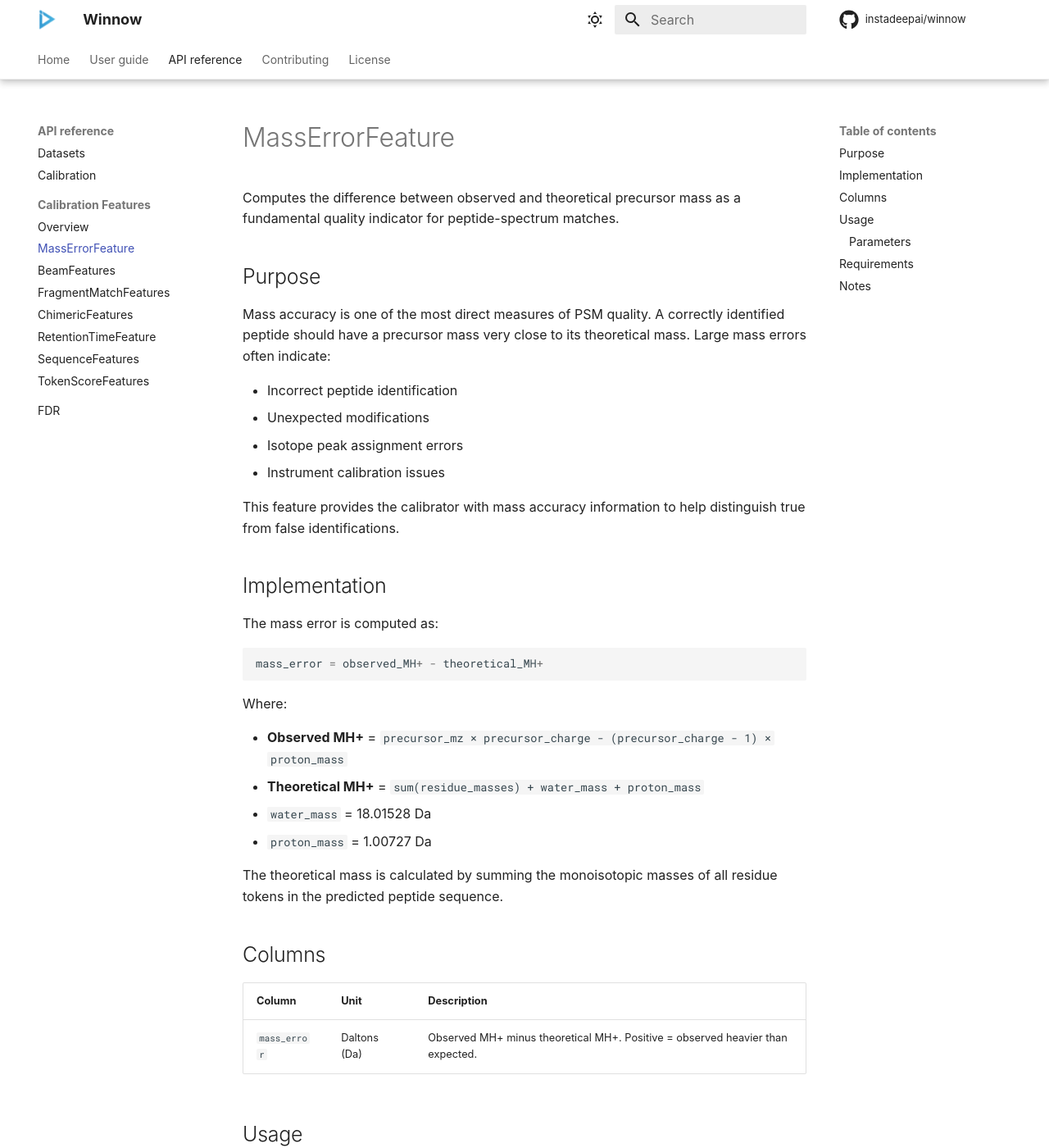
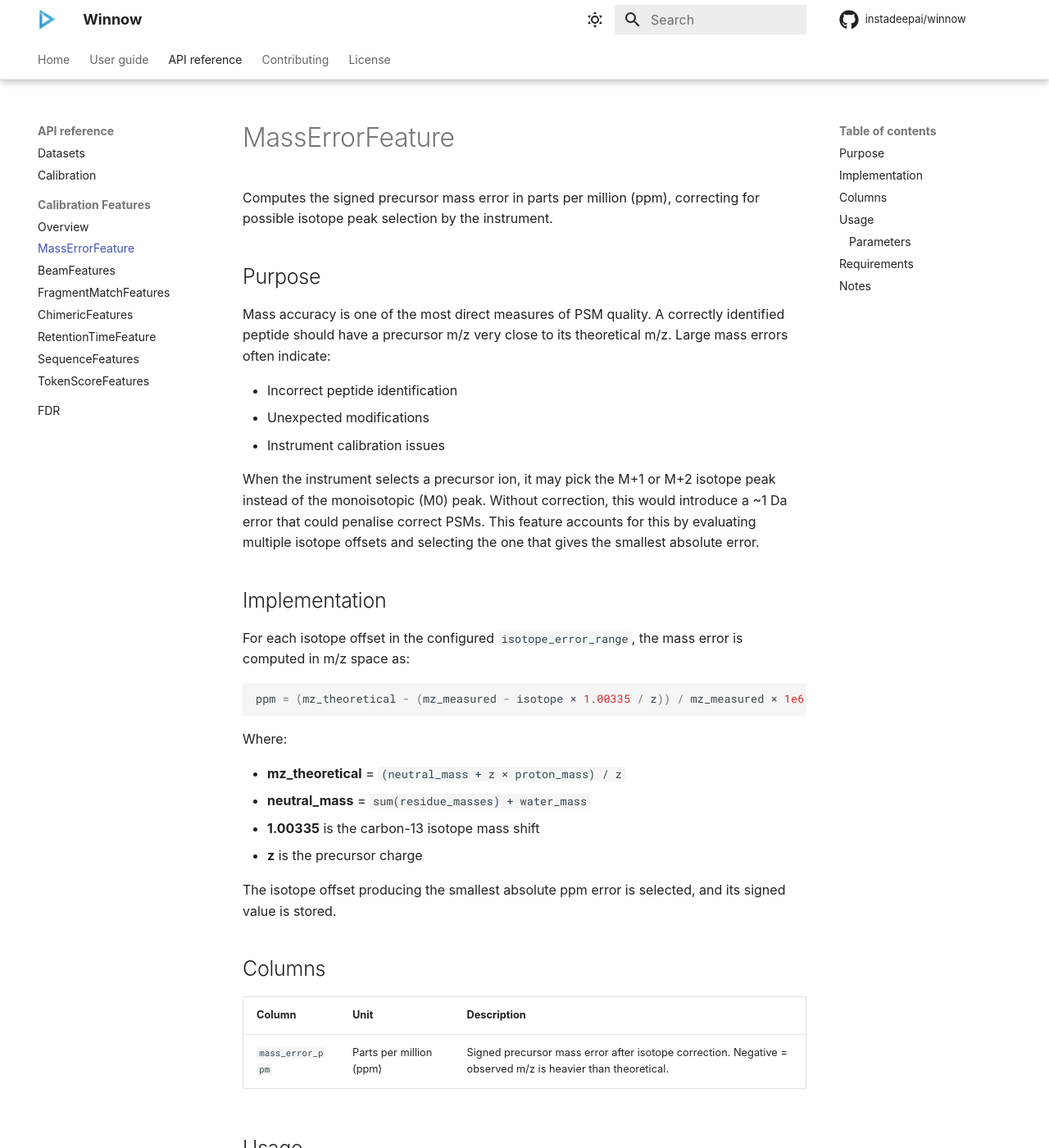
Before and after one commit to instadeepai/winnow, an MkDocs documentation site: the page built from docs/api/features/mass_error.md, in a window 1280 px wide and 1400 px high. Shown: the whole window at 82% size. Built offline with MkDocs 1.6.1 and Material for MkDocs 9.7.7, drawn with Linux system fonts in a browser that asks for light colours; some web fonts are replaced; comment, search, counter and statistics services are not loaded; some of the changed text lies outside the part shown.

Commit message:
Merge branch 'feat-isotope-corrected-mass-error-feature' into revisions

````diff
--- a/docs/api/features/mass_error.md
+++ b/docs/api/features/mass_error.md
@@ -1,40 +1,39 @@
 # MassErrorFeature
 
-Computes the difference between observed and theoretical precursor mass as a fundamental quality indicator for peptide-spectrum matches.
+Computes the signed precursor mass error in parts per million (ppm), correcting for possible isotope peak selection by the instrument.
 
 ## Purpose
 
-Mass accuracy is one of the most direct measures of PSM quality. A correctly identified peptide should have a precursor mass very close to its theoretical mass. Large mass errors often indicate:
+Mass accuracy is one of the most direct measures of PSM quality. A correctly identified peptide should have a precursor m/z very close to its theoretical m/z. Large mass errors often indicate:
 
 - Incorrect peptide identification
 - Unexpected modifications
-- Isotope peak assignment errors
 - Instrument calibration issues
 
-This feature provides the calibrator with mass accuracy information to help distinguish true from false identifications.
+When the instrument selects a precursor ion, it may pick the M+1 or M+2 isotope peak instead of the monoisotopic (M0) peak. Without correction, this would introduce a ~1 Da error that could penalise correct PSMs. This feature accounts for this by evaluating multiple isotope offsets and selecting the one that gives the smallest absolute error.
 
 ## Implementation
 
-The mass error is computed as:
+For each isotope offset in the configured `isotope_error_range`, the mass error is computed in m/z space as:
 
 ```python
-mass_error = observed_MH+ - theoretical_MH+
+ppm = (mz_theoretical - (mz_measured - isotope × 1.00335 / z)) / mz_measured × 1e6
 ```
 
 Where:
 
-- **Observed MH+** = `precursor_mz × precursor_charge - (precursor_charge - 1) × proton_mass`
-- **Theoretical MH+** = `sum(residue_masses) + water_mass + proton_mass`
-- `water_mass` = 18.01528 Da
-- `proton_mass` = 1.00727 Da
+- **mz_theoretical** = `(neutral_mass + z × proton_mass) / z`
+- **neutral_mass** = `sum(residue_masses) + water_mass`
+- **1.00335** is the carbon-13 isotope mass shift
+- **z** is the precursor charge
 
-The theoretical mass is calculated by summing the monoisotopic masses of all residue tokens in the predicted peptide sequence.
+The isotope offset producing the smallest absolute ppm error is selected, and its signed value is stored.
 
 ## Columns
 
 | Column | Unit | Description |
 | -------- | ------ | ------------- |
-| `mass_error` | Daltons (Da) | Observed MH+ minus theoretical MH+. Positive = observed heavier than expected. |
+| `mass_error_ppm` | Parts per million (ppm) | Signed precursor mass error after isotope correction. Negative = observed m/z is heavier than theoretical. |
 
 ## Usage
 
@@ -42,7 +41,10 @@ The theoretical mass is calculated by summing the monoisotopic masses of all res
 from winnow.calibration.features import MassErrorFeature
 from winnow.constants import RESIDUE_MASSES
 
-feature = MassErrorFeature(residue_masses=RESIDUE_MASSES)
+feature = MassErrorFeature(
+    residue_masses=RESIDUE_MASSES,
+    isotope_error_range=(0, 1),
+)
 calibrator.add_feature(feature)
 ```
 
@@ -51,6 +53,7 @@ calibrator.add_feature(feature)
 | Parameter | Type | Default | Description |
 | ----------- | ------ | --------- | ------------- |
 | `residue_masses` | `Dict[str, float]` | Required | Mapping of residue tokens to monoisotopic masses in Daltons |
+| `isotope_error_range` | `Tuple[int, int]` | `(0, 1)` | Range of isotope offsets to evaluate (inclusive). `(0, 1)` considers M0 and M+1. |
 
 ## Requirements
 
@@ -62,6 +65,7 @@ The dataset must contain:
 
 ## Notes
 
-- Mass error is signed: positive values indicate the observed mass is heavier than theoretical
-- Typical mass accuracy for modern instruments is < 10 ppm (< 0.01 Da for a 1000 Da peptide)
+- The error is signed: negative values indicate the observed m/z is heavier than theoretical
+- Typical mass accuracy for modern instruments is < 10 ppm
+- The `isotope_error_range` should match the setting used by your data loader
 - For modifications, ensure the `residue_masses` dictionary includes modified residue tokens (e.g., `"M[UNIMOD:35]"` for oxidised methionine)
````
Also changed, not shown: 2 other files.
